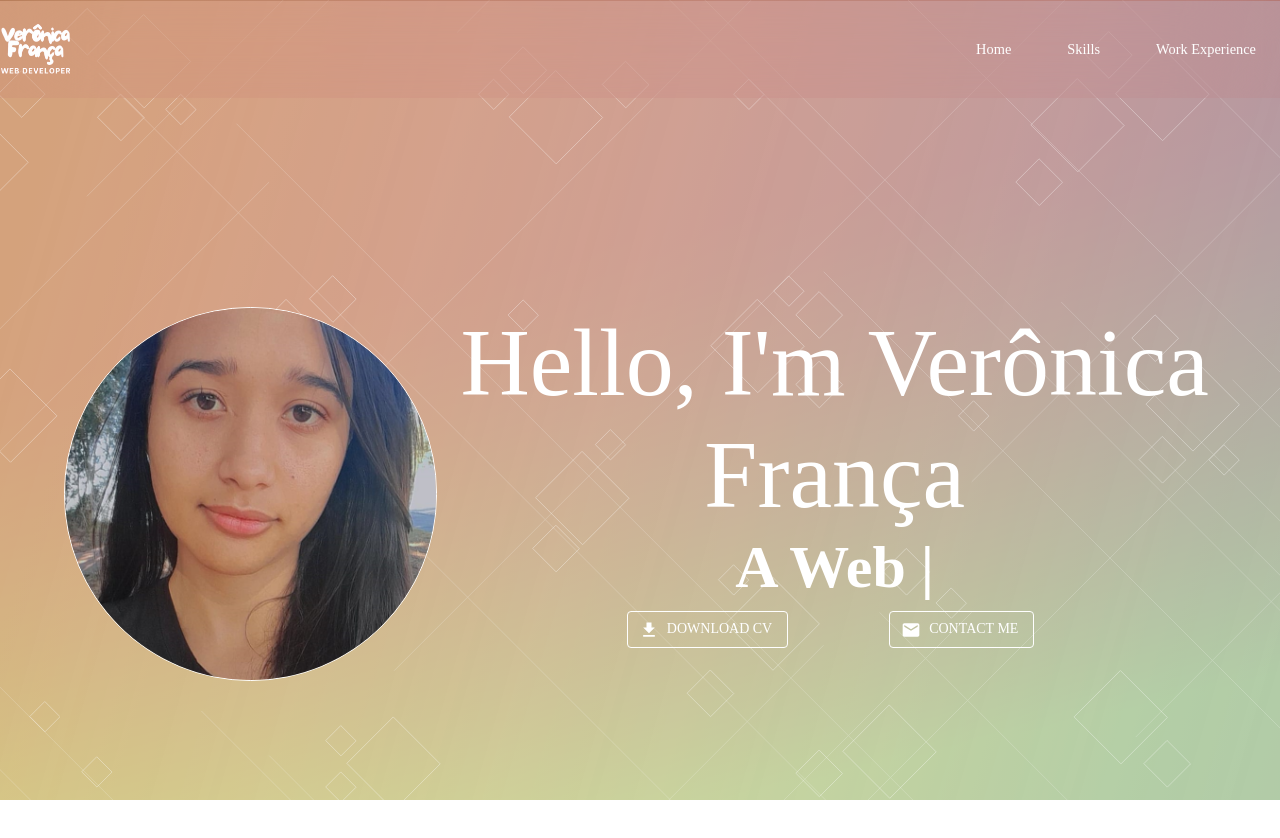
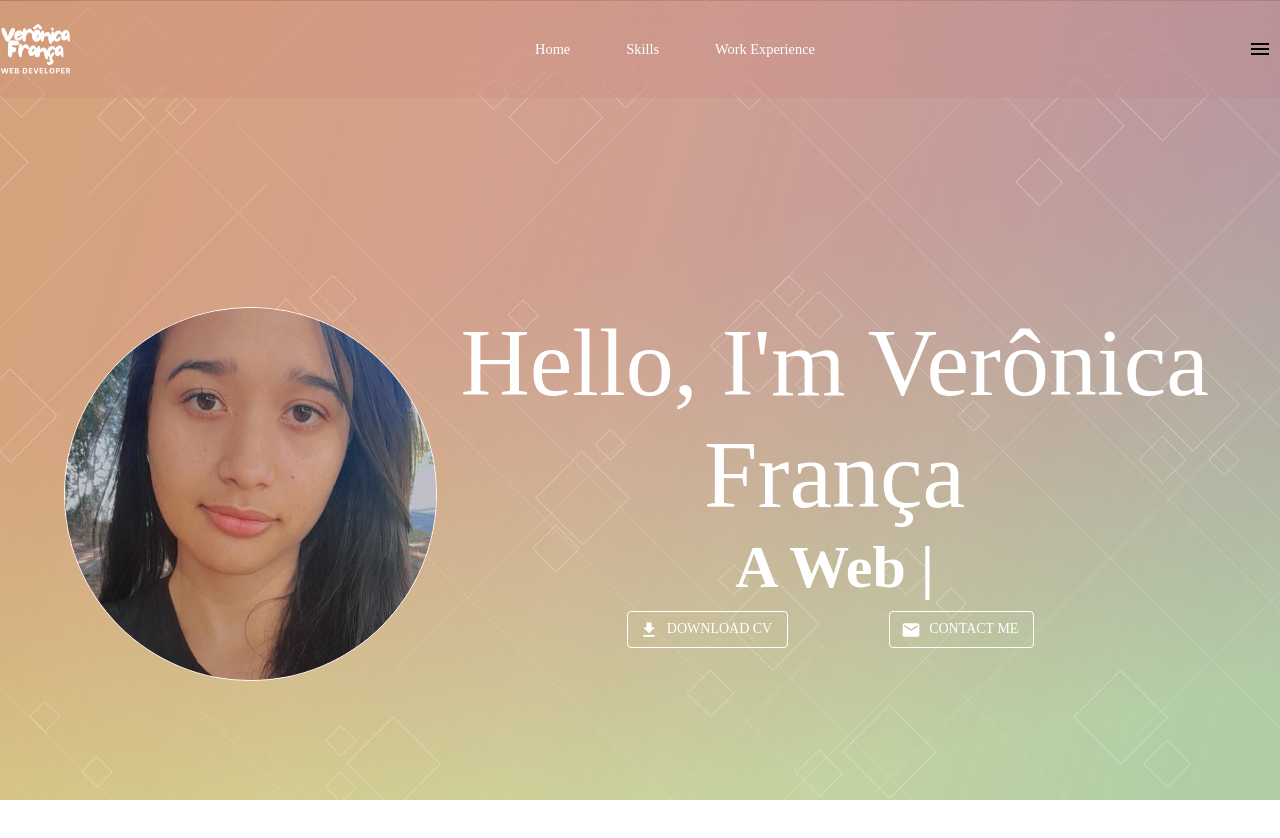
Before and after one commit to vrodriguessi/portifolio, a React (Vite) app: page / in a window 1280 px wide. Shown: the top 838 px of the page. Built offline with nearby package versions, Linux system fonts and the light colour scheme.

Commit message:
feat: navbar update

```diff
--- a/src/components/Navbar/Navbar.css
+++ b/src/components/Navbar/Navbar.css
@@ -58,5 +58,34 @@
     width: 100%;
     transform: translateX(0);
     opacity: 1;
+}
 
+.menu-btn {
+    background-color: transparent;
+    border: none;
+    border-radius: 0.4rem;
+    display: flex;
+    align-items: center;
+    justify-content: center;
+    width: 2.5rem;
+    height: 2.5rem;
+    font-size: 1.5rem;
+    line-height: 0;
+    cursor: pointer;
+    transition: all 0.4s ease;
+  }
+
+.menu-btn:hover {
+    color: #af2a3b;
+    background-color: #fff;
+    border: 1px solid #af2a3b;
 }
+
+@media (max-width: 769px) {
+    .menu-btn {
+        display: block;
+    }
+    .nav-content ul {
+        display: none;
+    }
+}
--- a/src/components/Navbar/Navbar.tsx
+++ b/src/components/Navbar/Navbar.tsx
@@ -1,6 +1,6 @@
-import React from 'react';
 import "./Navbar.css"
 import logo from '../../assets/images/logo.png';
+import MenuIcon from '@mui/icons-material/Menu';
 
 function Navbar() {
   return (
@@ -19,6 +19,11 @@ function Navbar() {
               <a className="menu-item">Work Experience</a>
             </li>
           </ul>
+          <button className="menu-btn">
+            <span>
+                <MenuIcon />
+            </span>
+          </button>
         </div>
       </nav>
     </>
```
